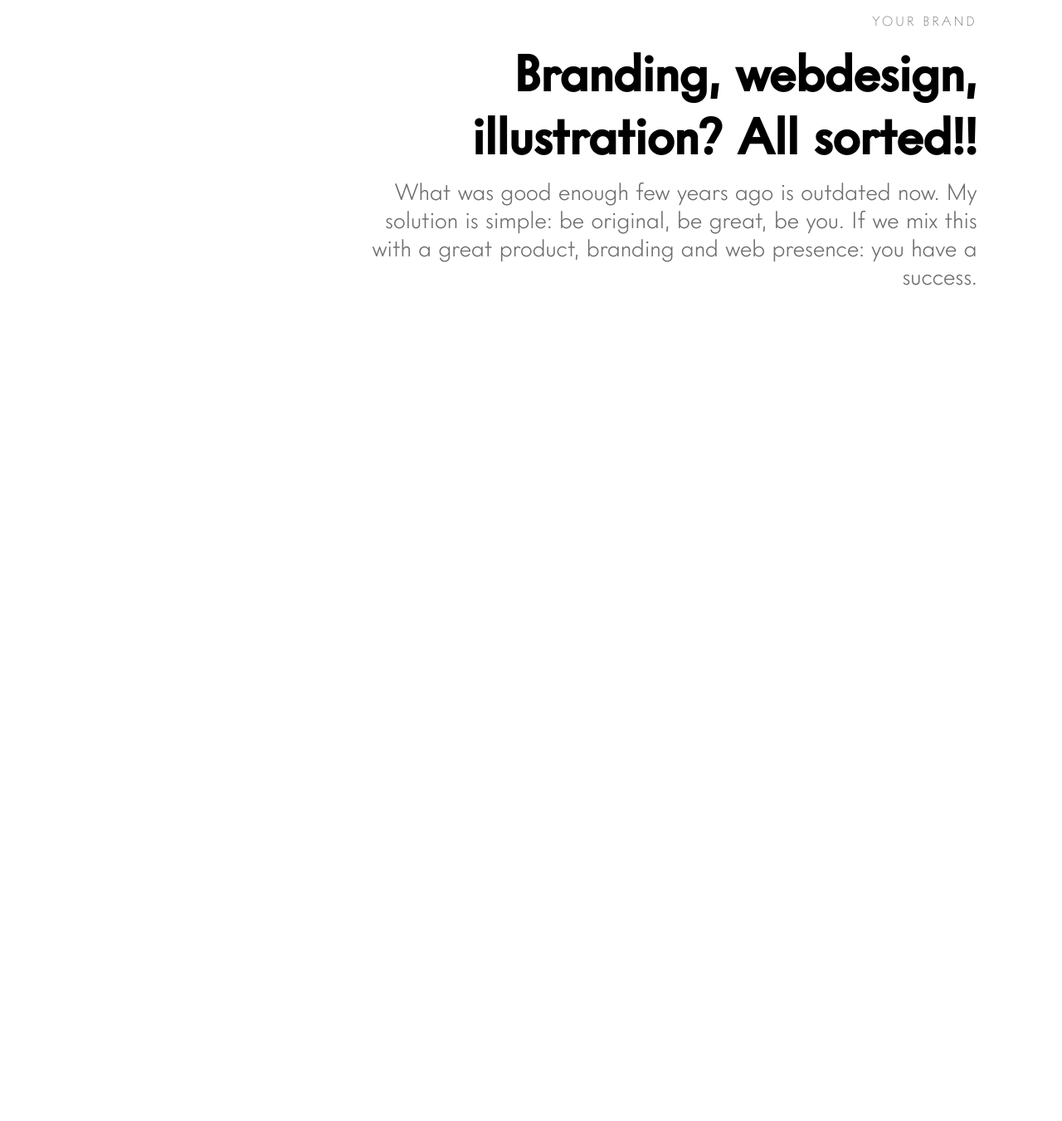
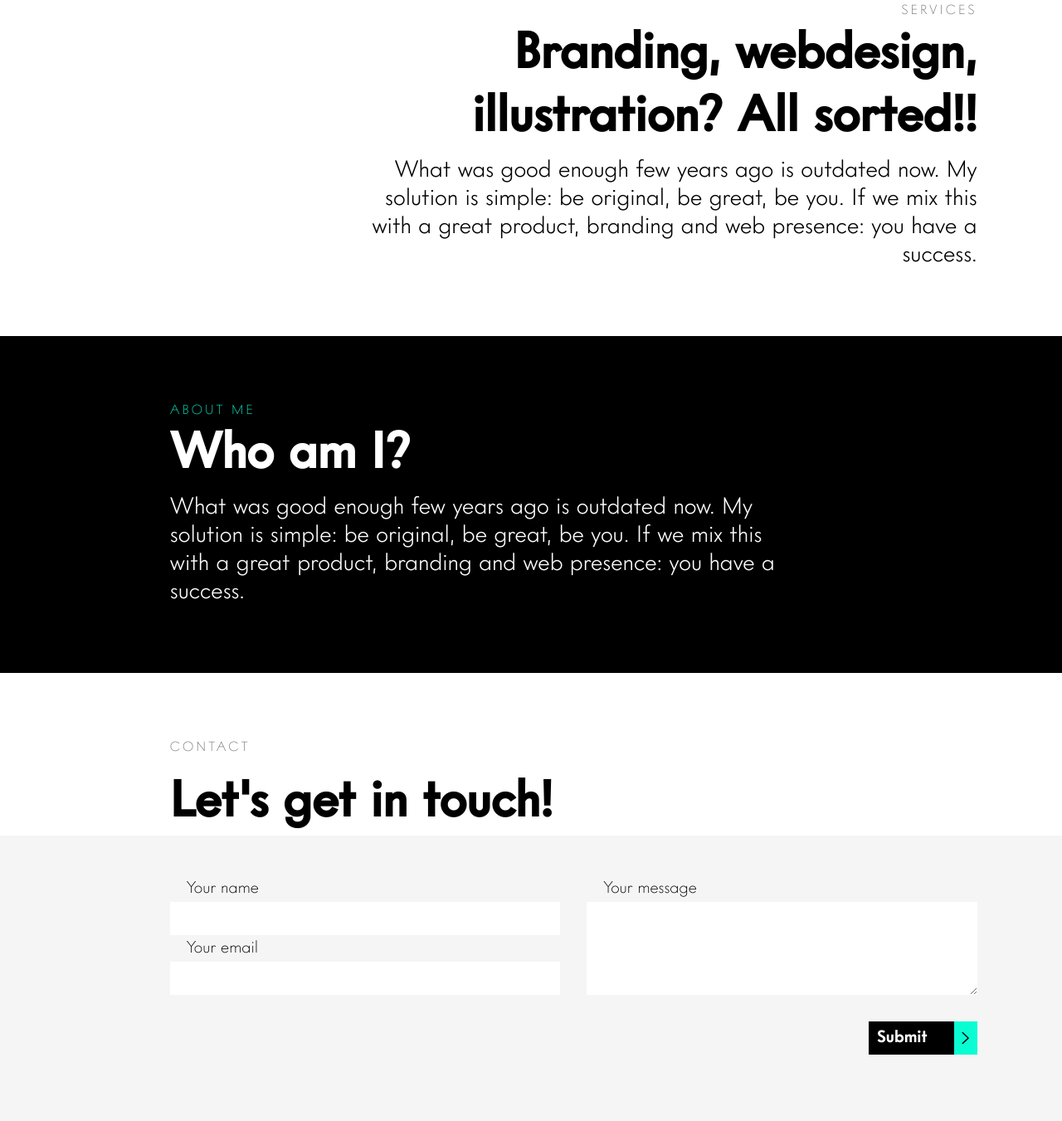
Before and after one commit to Pmejna/portfolio, a Gatsby site: page / in a window 1280 px wide. Shown: the part 1359-2710 px from the top of the page at 83% size. Before the commit the page ends 1792 px from the top, so only its background shows below. Built offline with nearby package versions, Linux system fonts and the light colour scheme; Gatsby itself is replaced by a stand-in of ours.

Commit message:
create fadeIn animation for Section elements

```diff
--- a/src/assets/animations/gsapAnimations.js
+++ b/src/assets/animations/gsapAnimations.js
@@ -1,4 +1,6 @@
 import gsap from 'gsap';
+import {ScrollTrigger} from 'gsap/ScrollTrigger';
+gsap.registerPlugin(ScrollTrigger);
 
 export const menuClose = (element1, element2, mainElement) => {
     gsap.to([element1, element2], {
@@ -52,4 +54,35 @@ export const revealItem = (items = [...items]) => {
             amount: 0.8
         }
     })
-}
+};
+
+export const revealSection = (element) => {
+    console.log(element);
+    gsap.from(element, {
+        duration: 2,
+        y: '100',
+        opacity: 0,
+        ease: 'ease-in',
+        scrollTrigger: {
+            trigger: element,
+            start: 'top 80%',
+            end: 'bottom 60%',
+            toggleActions: 'play none none none'
+        }
+    })
+};
+export const revealSection2 = (element) => {
+    console.log(element);
+    gsap.from(element, {
+        duration: 2,
+        y: '100',
+        opacity: 0,
+        ease: 'ease-in',
+        scrollTrigger: {
+            trigger: element,
+            start: 'top 80%',
+            end: 'bottom 60%',
+            toggleActions: 'play none none none'
+        }
+    })
+};
--- a/src/assets/styles/GlobalStyles.js
+++ b/src/assets/styles/GlobalStyles.js
@@ -44,6 +44,9 @@ const GlobalStyles = createGlobalStyle`
         text-decoration: none;
     }
 
+    section {
+        padding: 4rem 8vw 4rem 16vw;
+    }
     @media (max-width: 1240px) {
     :root {
         font-size: 16px;
@@ -53,10 +56,6 @@ const GlobalStyles = createGlobalStyle`
     :root {
         font-size: 12px;
     }
-    body {
-        padding-left: 8vw;
-        padding-right: 6vw;
-    }
   }
 `;
 
--- a/src/components/Button/Button.jsx
+++ b/src/components/Button/Button.jsx
@@ -8,6 +8,8 @@ const ButtonWrapper = styled.button`
     border: none;
     display: flex;
     align-items: center;
+    font-family: 'IntervogueAltBold', sans-serif;
+    font-size: 1rem;
 `;
 
 const LinkStyled = styled(Link)`
@@ -25,7 +27,7 @@ const LinkStyled = styled(Link)`
         position: absolute;
         top: 0;
         right: 0;
-        width: 2rem;
+        width: 1.4rem;
         height: 100%;
         background-color: var(--color-main);
         img {
@@ -37,7 +39,6 @@ const LinkStyled = styled(Link)`
             height: auto;
         }
         }
-    }
 `;
 
 const Button = ({children, to }) => {
--- a/src/components/Contact/Contact.jsx
+++ b/src/components/Contact/Contact.jsx
@@ -1,14 +1,87 @@
 import React from 'react';
 import styled from 'styled-components';
 
+import Button from '../Button/Button';
+import Input from '../Input/Input';
+
 const ContactWrapper = styled.section`
+    width: 100vw;
+    padding: 0;
+`;
 
+const ContactHeader = styled.div`
+    padding: 4rem 8vw 0 16vw;
+`;
+const ContactForm = styled.form`
+    display: grid;
+    grid-template-columns: 1fr 1fr;
+    grid-template-rows: repeat(3, 40px);
+    gap: 1.6rem;
+    padding: 4rem 8vw 4rem 16vw;
+    background-color: #F5F5F5;
+
+    .buttonField {
+        grid-area: 3/2/4/3;
+    }
+
+    @media (max-width: 1260px) {
+        grid-template-columns: 1fr 2fr;
+    }
+    @media (max-width: 760px) {
+        grid-template-columns: 100%;
+        grid-template-rows: repeat(5, 40px);
+        .buttonField {
+        grid-area: 5/1/6/2;
+    }
+    }
+`;
+
+const Above = styled.p`
+    font-family: "IntervogueAltThin";
+    font-size: 0.8rem;
+    text-transform: uppercase;
+    letter-spacing: 3px;
+    color: #6D6D6D;
+    margin-bottom: 1rem;
+
+    @media (max-width: 760px) {
+        font-size: 1.2rem;
+    }
+`;
+
+const Title2 = styled.h2`
+    font-size: 3rem;
+    line-height: 3.8rem;
+    color: black;
+`;
+
+const ButtonField = styled.div`
+    display: flex;
+    flex-direction: row;
+    justify-content: flex-end;
+
+    @media (max-width: 760px) {
+        justify-content: flex-start;
+    }
 `;
 
 const Contact = () => {
     return (
         <ContactWrapper>
-
+            <ContactHeader>
+            <Above >
+                Contact
+            </Above>
+            <Title2>Let's get in touch!</Title2>
+            </ContactHeader>
+            <ContactForm>
+                <Input type='text' name='name' labelText='Your name'  nameOfClass='inputName' required/>
+                <Input type='email' name='email' labelText='Your email' nameOfClass='inputEmail' required/>
+                <Input textArea id='description' name="description" labelText='Your message' nameOfClass='inputMessage' required/>
+                <ButtonField className='buttonField'>
+                    <Button>Submit</Button>
+                </ButtonField>
+            </ContactForm>
         </ContactWrapper>
     )
 };
--- /dev/null
+++ b/src/components/Input/Input.jsx
@@ -0,0 +1,91 @@
+import React from 'react';
+import styled from 'styled-components';
+
+const Textarea = styled.div`
+    background-color: #fff;
+    font-family: 'IntervogueAltThin', sans-serif;
+    position: relative;
+
+    textarea {
+        width: 100%;
+        height: 100%;
+        border: none;
+        padding: 0.4rem 1rem;
+        font-size: 1rem;
+    }
+
+    &.inputMessage {
+        grid-area: 1/2/3/3;
+    }
+
+    label {
+        position: absolute;
+        left: 1rem;
+        top: -1.4rem;
+    }
+
+    @media (max-width: 760px) {
+        &.inputMessage {
+        grid-area: 3/1/5/2;
+        }
+    }
+`;
+
+const InputWrapper = styled.div`
+    background-color: #fff;
+    position: relative;
+    font-family: 'IntervogueAltThin', sans-serif;
+
+    &.inputName {
+        grid-area: 1/1/2/2;
+    }
+    &.inputEmail {
+        grid-area: 2/1/3/2;
+    }
+    input {
+        border: none;
+        display: block;
+        width: 100%;
+        height: 100%;
+        padding: 0 1rem;
+        font-size: 1rem;
+        &:focus ~ label {
+            bottom: 2rem;
+        }
+    }
+
+    label {
+        position: absolute;
+        left: 1rem;
+        top: -1.4rem;
+    }
+    @media (max-width: 760px) {
+        &.inputName {
+        grid-area: 1/1/2/2;
+        }
+        &.inputEmail {
+            grid-area: 2/1/3/2;
+        }
+    }
+`;
+
+const Input = ({textArea, labelText, name, type, nameOfClass, id, required }) => {
+    return (
+        <>
+            {
+                textArea ?
+                <Textarea className={nameOfClass}>
+                    <textarea name={name} id={id} cols="30" rows="10" required={required}>
+                    </textarea>
+                    <label htmlFor={id}>{labelText}</label>
+                </Textarea> :
+                <InputWrapper className={nameOfClass}>
+                    <input type={type} name={name} required={required}/>
+                    <label htmlFor="" required={required}>{labelText}</label>
+                </InputWrapper>
+            }
+        </>
+    )
+};
+
+export default Input
--- a/src/components/MainHeader/MainHeader.js
+++ b/src/components/MainHeader/MainHeader.js
@@ -1,10 +1,11 @@
-import React, {useRef} from "react";
+import React, {useRef, useEffect} from "react";
 import styled from "styled-components";
 
 const HeaderWrapper = styled.div`
     display: flex;
     flex-direction: column;
     max-width: 750px;
+    background-color: transparent;
 
     @media (max-width: 760px) {
     max-width: 60vw;
@@ -24,8 +25,8 @@ const Above = styled.p`
     font-size: ${({main}) => main ? '1.3rem' : '0.8rem'};
     text-transform: uppercase;
     letter-spacing: 3px;
-    color: #6D6D6D;
-    margin-bottom: 1rem;
+    color: ${({black}) => black ? '#0AFCD3' : '#6D6D6D'};
+    margin-bottom: 0.3rem;
     text-align: ${({leftText}) => leftText ? 'left' : 'right'};
 
     @media (max-width: 760px) {
@@ -43,7 +44,7 @@ const Title = styled.h1`
 const Title2 = styled.h2`
     font-size: 3rem;
     line-height: 3.8rem;
-    color: black;
+    color: ${({black}) => black ? '#fff' : '#000'};
     text-align: ${({leftText}) => leftText ? 'left' : 'right'};
 `;
 
@@ -51,7 +52,7 @@ const SubTitle = styled.p`
     font-family: "IntervogueAltLight";
     margin-top: 0.4rem;
     font-size: ${({main}) => main ? '1.7rem' : '1.4rem'};
-    color: #6D6D6D;
+    color: ${({black}) => black ? '#fff' : '#000'};
     text-align: ${({leftText}) => leftText ? 'left' : 'right'};
 
     @media (max-width: 760px) {
@@ -60,19 +61,21 @@ const SubTitle = styled.p`
     }
 `;
 
-const MainHeader = React.forwardRef(({above, title, subTitle, main, leftText}, ref) => {
+const MainHeader = React.forwardRef(({above, title, subTitle, main, leftText, black}, ref) => {
+
     return (
-        <HeaderWrapper main={main} ref={ref}>
-            <Above leftText={leftText}>
+        <HeaderWrapper main={main} ref={ref} >
+            <Above leftText={leftText} black={black}>
                 {above}
             </Above>
             {main ?
                 <Title leftText={leftText}>{title}</Title> :
-                <Title2 leftText={leftText}>{title}</Title2>
+                <Title2 leftText={leftText} black={black}>{title}</Title2>
             }
             <SubTitle
                 main={main}
                 leftText={leftText}
+                black={black}
             >
                 {subTitle}
             </SubTitle>
--- a/src/components/Navigation/NavResponsive/NavResponisve.jsx
+++ b/src/components/Navigation/NavResponsive/NavResponisve.jsx
@@ -5,7 +5,7 @@ import gsap from 'gsap';
 import {menuClose, menuOpen} from '../../../assets/animations/gsapAnimations';
 
 const NavResponsiveWrapper = styled.nav`
-    position: absolute;
+    position: fixed;
     top: 0;
     left: 0;
     overflow: hidden;
--- a/src/components/SectionParagraph/SectionParagraph.jsx
+++ b/src/components/SectionParagraph/SectionParagraph.jsx
@@ -1,25 +1,32 @@
 import React, {useRef, useEffect} from 'react';
 import styled from 'styled-components';
+import {revealSection} from '../../assets/animations/gsapAnimations';
 import MainHeader from '../MainHeader/MainHeader';
 
 const SectionParagraphWrapper = styled.section`
     width: 100%;
     display: flex;
     flex-direction: ${({leftText}) => leftText ? 'row' : 'row-reverse'};
-    padding: 4rem 8vw 4rem 16vw;
+    background-color: ${({black}) => black ? '#000' : '#fff'};
+
+
+    @media (max-width: 760px) {
+        padding-left: 8vw;
+        padding-right: 6vw;
+    }
 `;
 
-const SectionParagraph = React.forwardRef(({leftText, children, ...restProps}, ref) => {
+const SectionParagraph = React.forwardRef(({leftText, children, black, ...restProps}, ref) => {
 
     let ref1 = useRef(null);
 
     useEffect(() => {
-        console.log(ref1)
-      }, [ref1]);
+        revealSection(ref1);
+      }, [])
 
     return (
-        <SectionParagraphWrapper ref={ref} leftText={leftText}>
-            <MainHeader leftText={leftText} {...restProps} ref={ref1}/>
+        <SectionParagraphWrapper ref={ref} leftText={leftText} black={black}>
+            <MainHeader leftText={leftText} black={black} {...restProps} ref={el => (ref1 = el)}/>
             {children}
         </SectionParagraphWrapper>
     )
--- a/src/pages/index.js
+++ b/src/pages/index.js
@@ -2,11 +2,10 @@ import React, {useRef, useEffect} from "react";
 import styled from "styled-components";
 import GlobalStyles from '../assets/styles/GlobalStyles';
 import {graphql} from "gatsby";
-import gsap from 'gsap';
-import {ScrollTrigger} from 'gsap/ScrollTrigger';
 import ProjectsBanner from "../components/ProjectsBanner/ProjectsBanner";
 import MainHeader from "../components/MainHeader/MainHeader";
 import SectionParagraph from "../components/SectionParagraph/SectionParagraph";
+import Contact from '../components/Contact/Contact';
 
 
 const HeaderWrapper = styled.div`
@@ -15,6 +14,11 @@ const HeaderWrapper = styled.div`
   display: flex;
   flex-direction: row;
   padding: 0 8vw 0 16vw;
+
+  @media (max-width: 760px) {
+        padding-left: 8vw;
+        padding-right: 6vw;
+    }
 `;
 const TextContent = styled.div`
     display: flex;
@@ -67,8 +71,7 @@ const IndexPage = ({data}) => {
   let section1Ref = useRef(null);
   let section2Ref = useRef(null);
 
-
-  return (
+   return (
   <>
     <GlobalStyles/>
     <HeaderWrapper>
@@ -96,14 +99,25 @@ const IndexPage = ({data}) => {
     >
     </SectionParagraph>
     <SectionParagraph
-      ref={section2Ref}
+      ref={el => (section2Ref = el)}
       title='Branding, webdesign, illustration? All sorted!!'
-      above='your brand'
+      above='services'
       subTitle={`What was good enough few years ago is outdated now. My solution is simple: be original, be great, be you. If we mix this with a great product, branding and web presence:
         you have a success.`}
       leftText={false}
     >
     </SectionParagraph>
+    <SectionParagraph
+      ref={section2Ref}
+      title='Who am I?'
+      above='about me'
+      subTitle={`What was good enough few years ago is outdated now. My solution is simple: be original, be great, be you. If we mix this with a great product, branding and web presence:
+        you have a success.`}
+      leftText={true}
+      black
+    >
+    </SectionParagraph>
+    <Contact/>
   </>
   )
 };
```
Also changed, not shown: src/components/Footer/Footer.jsx (added, +12 -0 lines).
